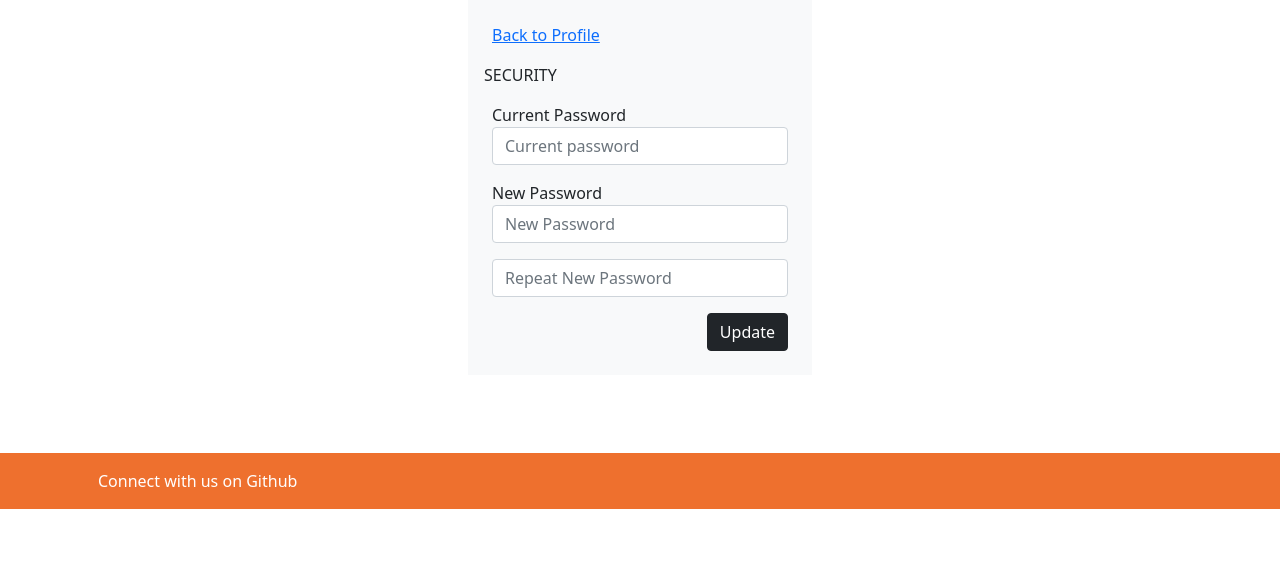
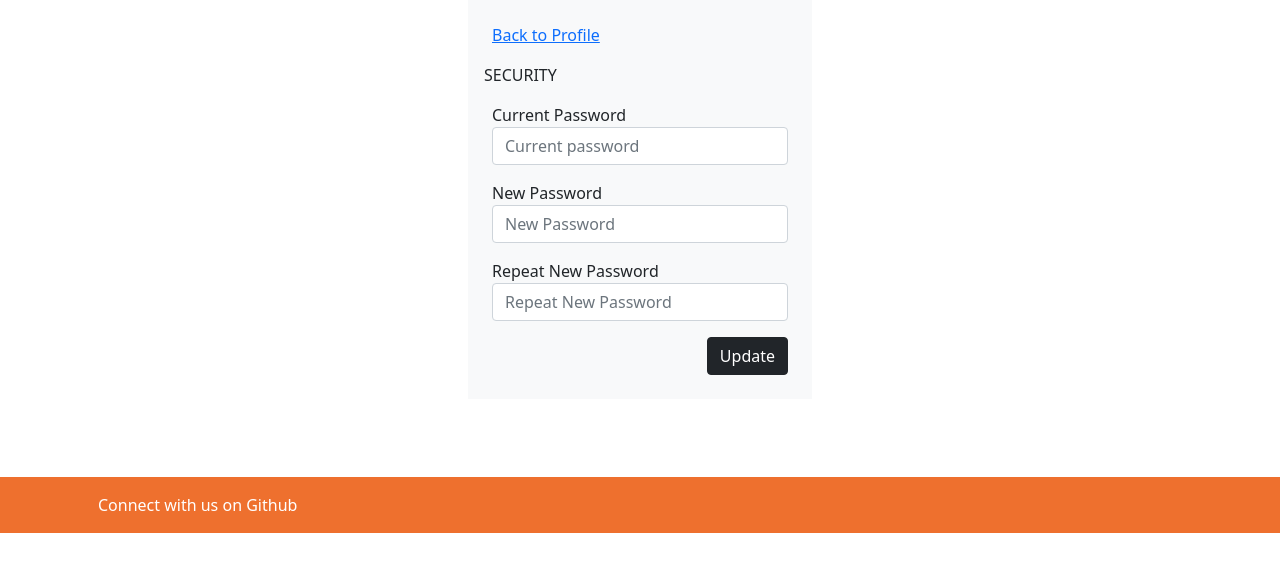
Before and after one commit to mpbunch/gazeintent, a Flask app: page /resetpassword in a window 1280 px wide. Shown: the part 153-714 px from the top of the page. Run offline with Flask 2, Linux system fonts and the light colour scheme; a user stored in the database is signed in; tables that the repository leaves empty hold one stand-in row (values such as "Sample post"); parts of the project's set-up code (start-up, migrations or seed data) failed here and were passed over; some libraries are stand-ins or nearby versions.

Commit message:
updating forms

```diff
--- a/app/forms.py
+++ b/app/forms.py
@@ -1,15 +1,62 @@
 from flask_wtf import FlaskForm
 from wtforms import StringField, IntegerField, SubmitField, PasswordField, validators
 from wtforms.validators import DataRequired
+from wtforms_validators import Alpha, Integer
 
-
-class UsersForm(FlaskForm):
-    email_address = StringField('Email Address', validators=[]
-    )
+class ProfileForm(FlaskForm):
     first_name = StringField('First Name', validators=[
             DataRequired(),
             validators.Length(min=2, message='First name should be at least %(min)d characters long'),
-            validators.Length(max=32, message='First name should be no more than %(max)d characters long')
+            validators.Length(max=32, message='First name should be no more than %(max)d characters long'),
+            Alpha(message="Invalid character")
+        ]
+    )
+    last_name = StringField('Last Name', validators=[
+            DataRequired(),
+            validators.Length(min=2, message='Last name should be at least %(min)d characters long'),
+            validators.Length(max=32, message='Last name should be no more than %(max)d characters long')
+        ]
+    )
+    gender = StringField('Gender', validators=[validators.Optional()])
+    age = IntegerField('Age', validators=[
+            validators.Optional(strip_whitespace=True),
+            validators.NumberRange(min=18, max=120, message='Invalid age.')
+        ]
+    )
+    zipcode = IntegerField('Zipcode', validators=[
+            validators.Optional(strip_whitespace=True),
+            validators.NumberRange(min=10000, max=99999, message='Invalid zip code.')
+        ]
+    )
+
+class PasswordResetForm(FlaskForm):
+    current_password = PasswordField('Current Password', validators=[
+            DataRequired()
+        ]
+    )
+    new_password = PasswordField('New Password', validators=[
+            DataRequired(),
+            validators.Length(min=8, message='Password should be at least %(min)d characters long'),
+            validators.Length(max=32, message='Password should be no more than %(max)d characters long'),
+            validators.Regexp("^(?=.*[a-z])", message="Password must have a lowercase character"),
+            validators.Regexp("^(?=.*[A-Z])", message="Password must have an uppercase character"),
+            validators.Regexp("^(?=.*\\d)", message="Password must contain a number"),
+            validators.Regexp("(?=.*[@$!%*#?&])", message="Password must contain a special character")
+        ]
+    )
+    repeat_new_password = PasswordField('Repeat New Password', validators=[
+            DataRequired(),
+            validators.EqualTo('new_password', message='Passwords must match'),
+        ]
+    )
+
+class UsersForm(FlaskForm):
+    email_address = StringField('Email Address', validators=[validators.Optional()])
+    first_name = StringField('First Name', validators=[
+            DataRequired(),
+            validators.Length(min=2, message='First name should be at least %(min)d characters long'),
+            validators.Length(max=32, message='First name should be no more than %(max)d characters long'),
+            validators.Regexp("^(?=.*[a-zA-Z'-.])", message="Invalid character")
         ]
     )
     last_name = StringField('Last Name', validators=[
@@ -33,22 +80,21 @@ class UsersForm(FlaskForm):
         ]
     )
     repeat_new_password = PasswordField('Repeat New Password', validators=[
-            # DataRequired(),
-            validators.EqualTo('password', message='Passwords must match')
+            DataRequired(),
+            validators.EqualTo('new_password', message='Passwords must match'),
         ]
     )
-    gender = StringField('Gender', validators=[])
+    gender = StringField('Gender', validators=[validators.Optional()])
     age = IntegerField('Age', validators=[
-            validators.Length(1,3, message='Invalid Age'),
-            validators.Regexp("[0-9]", message="Only numbers please.")
+            validators.Optional(),
+            validators.NumberRange(min=18, max=120, message='Invalid age.')
         ]
     )
     zipcode = IntegerField('Zipcode', validators=[
-            validators.Length(5, message='Invalid Zip Code'),
-            validators.Regexp("[0-9]", message="Only numbers please.")
+            validators.Optional(),
+            validators.NumberRange(min=10000, max=99999, message='Invalid zip code.')
         ]
     )
-    submit = SubmitField('Enter')
 
 class SignupForm(FlaskForm):
     email_address = StringField('Email Address', validators=[
--- a/app/routes.py
+++ b/app/routes.py
@@ -1,7 +1,7 @@
 from flask import Flask, render_template, request, redirect, url_for, jsonify
 from flask_login import current_user, LoginManager, logout_user, login_required, login_user
 from models import db, User, Calibration
-from forms import UsersForm, LoginForm, SignupForm
+from forms import UsersForm, LoginForm, SignupForm, ProfileForm, PasswordResetForm
 from werkzeug.security import generate_password_hash, check_password_hash
 import json
 import requests
@@ -161,12 +161,13 @@ def index():
 @app.route("/profile", methods=['GET', 'POST'])
 @login_required
 def profile():
-    form = UsersForm()
+    form = ProfileForm(request.form)
     message = {
         "message": False,
         "type": 0
     }
     if request.method == "POST":
+        if form.validate_on_submit():
             current_user.first_name = form.first_name.data
             current_user.last_name = form.last_name.data
             current_user.age = form.age.data
@@ -177,85 +178,27 @@ def profile():
                 "message": "Successfuly updated profile.",
                 "type": 1
             }
-
-    # if request.method == "POST":
-    #
-    #     # Update bio section
-    #     if request.form.get("bio") == "updatebio":
-    #         current_user.first_name = form.first_name.data
-    #         current_user.last_name = form.last_name.data
-    #         current_user.email_address = form.email_address.data
-    #         db.session.commit()
-    #         message = {
-    #             "message": "Successfuly updated bio.",
-    #             "type": 1
-    #         }
-    #
-    #     # Update demo section
-    #     elif request.form.get("demo") == "updatedemo":
-    #         current_user.age = form.age.data
-    #         current_user.gender = form.gender.data
-    #         current_user.zipcode = form.zipcode.data
-    #         db.session.commit()
-    #         message = {
-    #             "message": "Successfuly updated demo.",
-    #             "type": 1
-    #         }
-    #
-    #     # Update password
-    #     elif request.form.get("security") == "updatesecurity":
-    #         new_password = request.form['new_password']
-    #         repeat_new_password = request.form['repeat_new_password']
-    #
-    #         # if current password is correct
-    #         if current_user.check_password(form.current_password.data):
-    #             # if passwords match
-    #             if new_password == repeat_new_password:
-    #                 # Hash the new password
-    #                 current_user.password = generate_password_hash(
-    #                     new_password)
-    #                 db.session.commit()
-    #                 message = {
-    #                     "message": "Password has been updated.",
-    #                     "type": 1
-    #                 }
-    #             # if passwords don't match
-    #             else:
-    #                 # remind to check
-    #                 message = {
-    #                     "message": "Please make sure your new passwords match.",
-    #                     "type": 2
-    #                 }
-    #         # if current password is not correct
-    #         else:
-    #             message = {
-    #                 "message": "Current password is wrong.",
-    #                 "type": 2
-    #             }
-    #
-    #     else:
-    #         form.first_name.data = current_user.first_name
-    #         form.last_name.data = current_user.last_name
-    #         form.email_address.data = current_user.email_address
-    #         form.age.data = current_user.age
-    #         form.gender.data = current_user.gender
-    #         form.zipcode.data = current_user.zipcode
-    #         print("Get profile information")
-
+        else:
+            message = {
+                "message": "Oops, something went wrong.",
+                "type": 2
+            }
     active = "profile"
     return render_template("client/profile.html", form=form, message=message, user=current_user, active=active)
 
 @app.route("/resetpassword", methods=['GET', 'POST'])
 @login_required
 def resetpassword():
-    form = UsersForm()
+    form = PasswordResetForm(request.form)
     message = {
         "message": False,
         "type": 0
     }
     # print(form.validate_on_submit())
     if request.method == "POST":
-
+        print(form.validate_on_submit())
+        print(form.errors)
+        if form.validate_on_submit():
             new_password = request.form['new_password']
             repeat_new_password = request.form['repeat_new_password']
 
@@ -281,6 +224,11 @@ def resetpassword():
             else:
                 message = {
                     "message": "Current password is wrong.",
+                    "type": 2
+                }
+        else:
+            message = {
+                    "message": "Oops, something went wrong.",
                     "type": 2
                 }
             # testtest
--- a/app/templates/client/resetpassword.html
+++ b/app/templates/client/resetpassword.html
@@ -20,23 +20,40 @@
         {% endif %}
       </div>
       <div class="login-form bg-light mt-4 p-4">
-        <form action="/resetpassword" method="POST" class="row g-3" action="{{ url_for('resetpassword') }}">
+        <form method="POST" class="row g-3" action="{{ url_for('resetpassword') }}">
+          {{ form.csrf_token }}
           <p><a class="link-primary" href="{{ url_for('profile') }}">Back to Profile</a></p>
-          <!-- checkout the validator url, this might need to be dynamic -->
           SECURITY
           <div class="col-12">
             <label>{{ form.current_password.label }}</label>
             {{ form.current_password(value="none", class="form-control",placeholder="Current password") }}
+            <span class="form-error">
+              {% for error in form.errors.password %}
+              <div>{{error}}</div>
+              {% endfor %}
+            </span>
           </div>
           <div class="col-12">
             <label>{{ form.new_password.label }}</label>
             {{ form.new_password(value='{{ user.new_password }}', class="form-control",placeholder="New Password") }}
+            <span class="form-error">
+              {% for error in form.errors.new_password %}
+              <div>{{error}}</div>
+              {% endfor %}
+            </span>
           </div>
           <div class="col-12">
-            {{ form.repeat_new_password(value=repeat_new_password, class="form-control",placeholder="Repeat New Password") }}
+            <label>{{ form.repeat_new_password.label }}</label>
+            {{ form.repeat_new_password(value=repeat_new_password, class="form-control",
+            placeholder="Repeat New Password") }}
+            <span class="form-error">
+              {% for error in form.errors.repeat_new_password %}
+              <div>{{error}}</div>
+              {% endfor %}
+            </span>
           </div>
           <div class="col-12">
-            <button action="/resetpassword" type="submit" name="security" value="updatesecurity" class="btn btn-dark float-end">Update</button>
+            <button type="submit" name="security" value="updatesecurity" class="btn btn-dark float-end">Update</button>
           </div>
         </form>
       </div>
--- a/app/templates/site/login.html
+++ b/app/templates/site/login.html
@@ -12,7 +12,7 @@
                     {% endif %}
                 </div>
                 <form action="/login" method="POST" class="row g-3">
-                    {{ form.hidden_tag() }}
+                    {{ form.csrf_token }}
                     <h4>Login</h4>
                     <div class="col-12">
                         <label>{{ form.email_address.label }}</label>
--- a/app/templates/site/signup.html
+++ b/app/templates/site/signup.html
@@ -12,7 +12,7 @@
                     {% endif %}
                 </div>
                 <form method="POST" class="row g-3">
-                    {{ form.hidden_tag() }}
+                    {{ form.csrf_token }}
                     <h4>Sign Up</h4>
                     <div class="col-12">
                         <label>{{ form.first_name.label }}</label>
```
Also changed, not shown: app/templates/client/profile.html (+13 -29 lines).
